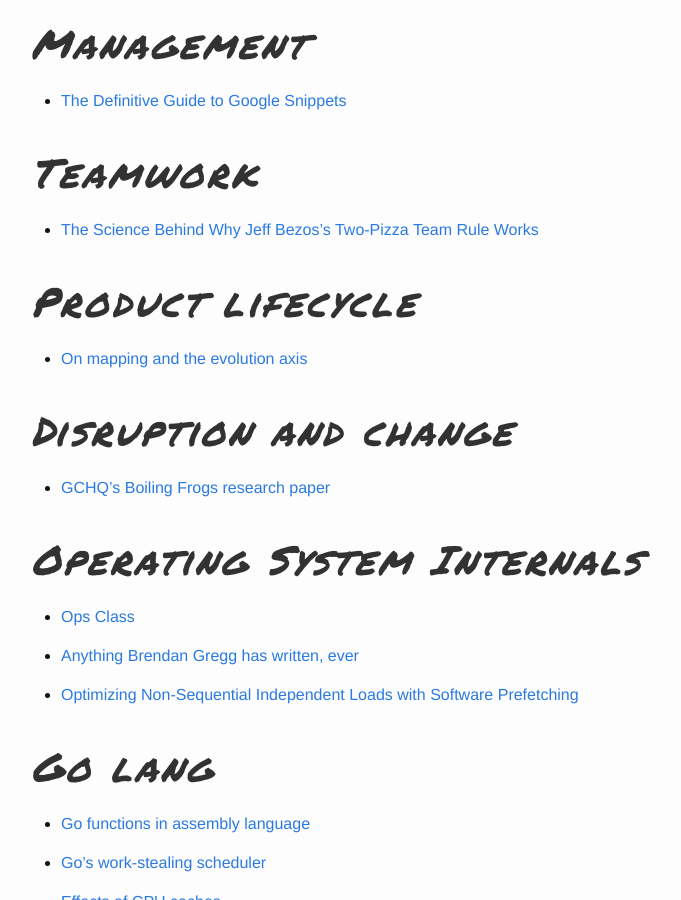
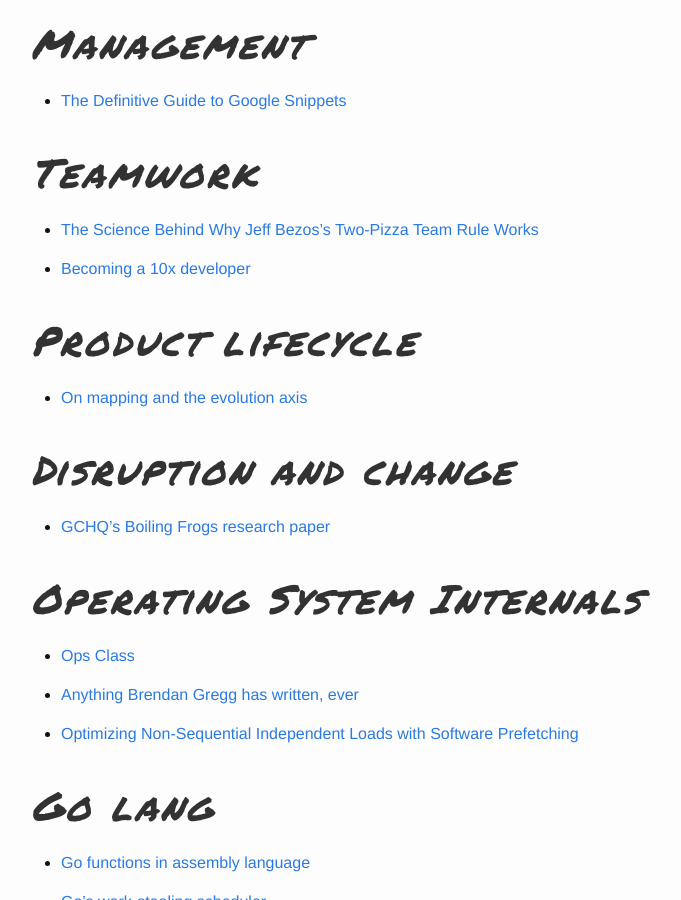
Before and after one commit to cavaliercoder/cavaliercoder.github.io, a Jekyll site: the page built from pages/links.md, in a window 1280 px wide and 900 px high, scrolled down 357 px. Shown: the whole window, without its empty margins (239-920 px from the left). Built offline with Jekyll 4.4.1, drawn with Linux system fonts in a browser that asks for light colours; nearby versions of some CDN libraries; comment, search, counter and statistics services are not loaded.

Commit message:
Added 10x developer link

```diff
--- a/pages/links.md
+++ b/pages/links.md
@@ -20,6 +20,8 @@ if you have a little more time on your hands.
 ## Teamwork
 
 * [The Science Behind Why Jeff Bezos’s Two-Pizza Team Rule Works](http://blog.idonethis.com/two-pizza-team/)
+
+* [Becoming a 10x developer](https://kateheddleston.com/blog/becoming-a-10x-developer)
 
 ## Product lifecycle
 
```
